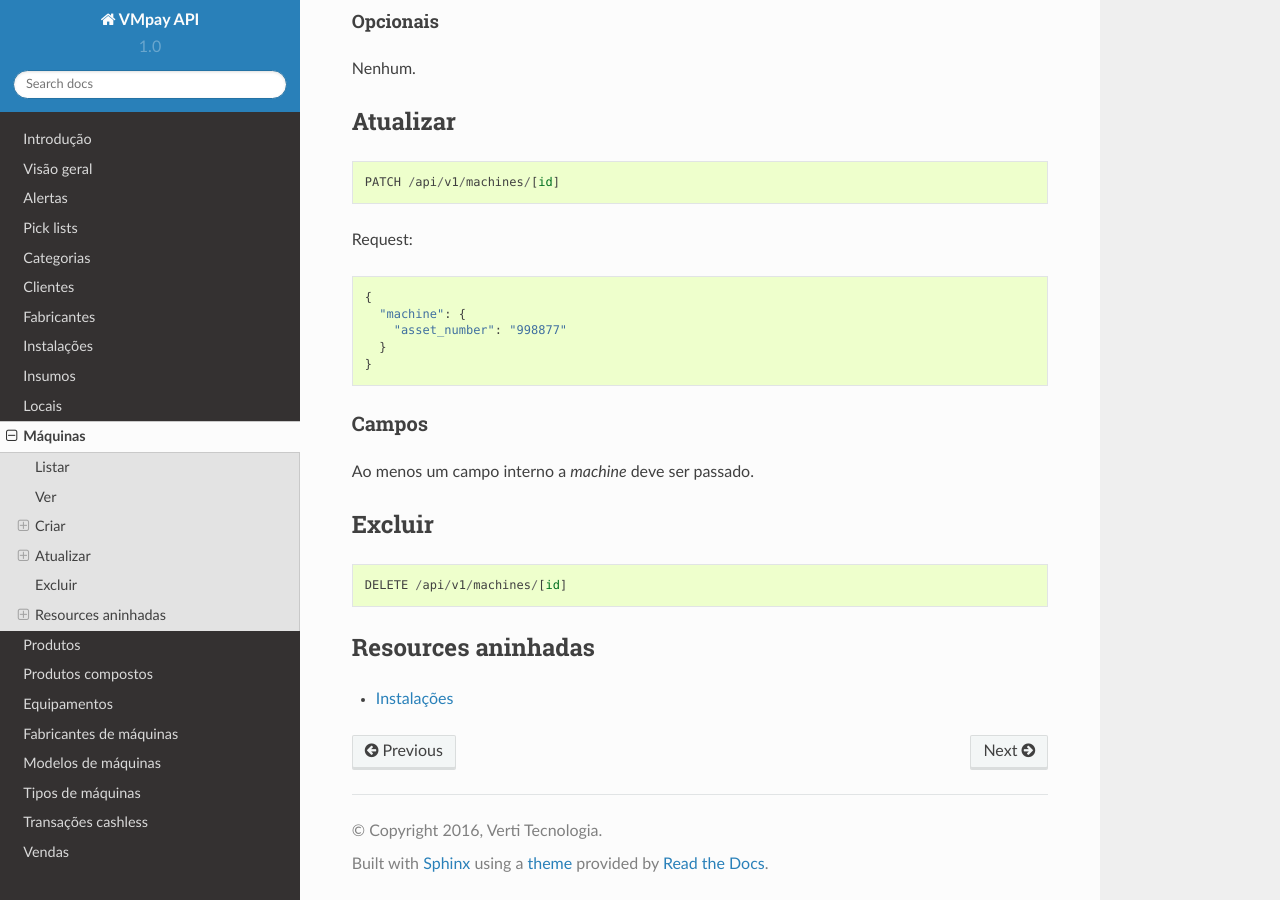
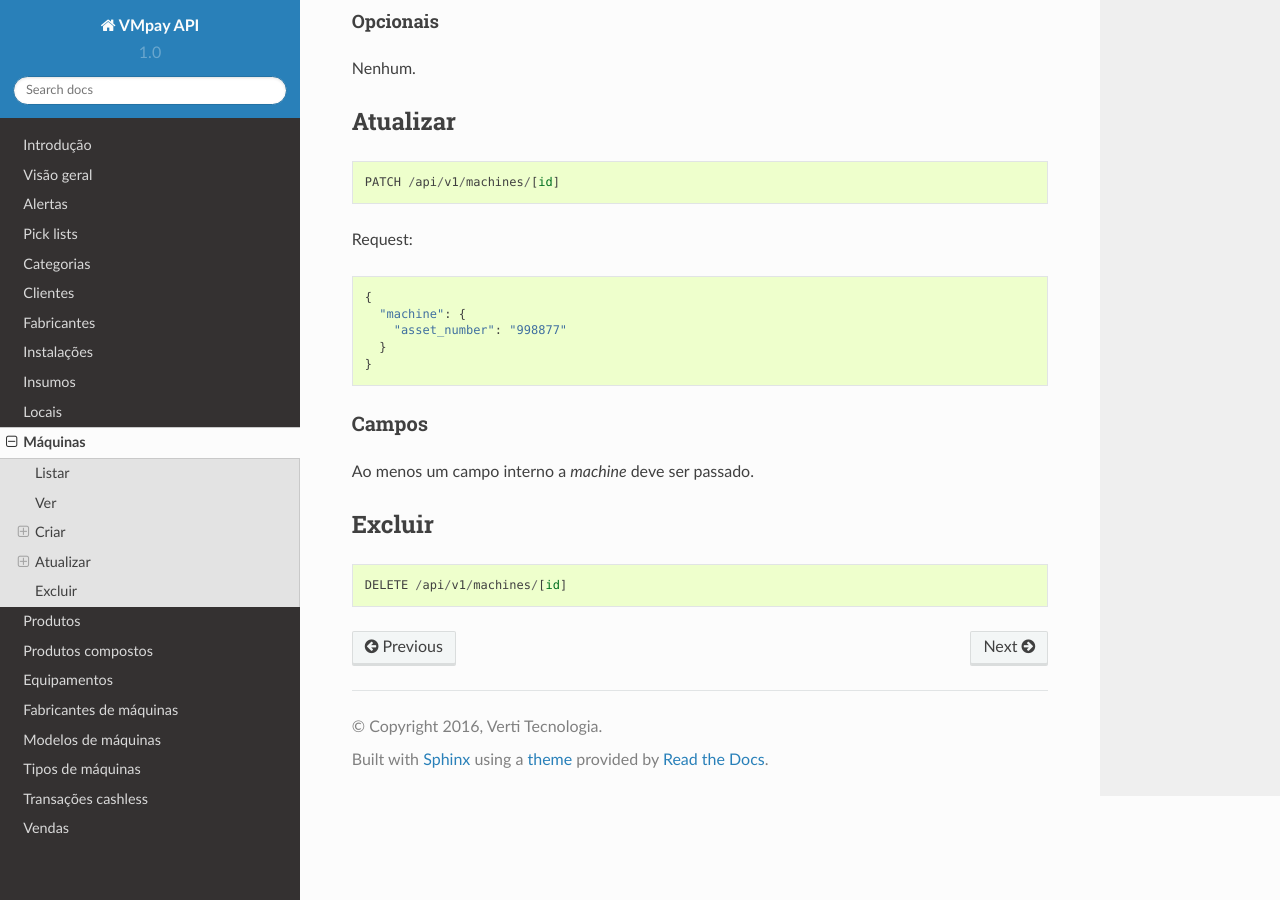
Before and after one commit to rfbezerra/vmpay_api_doc, a Sphinx documentation site: the page built from docs/source/registries/machine.rst, in a window 1280 px wide and 900 px high, scrolled down 912 px. Built offline with Sphinx 7.4.7 and the Read the Docs theme 2.0.0, drawn with Linux system fonts in a browser that asks for light colours; pages that are not in the unit, such as notebooks, are missing from menus.

Commit message:
Remove resource aninhada

```diff
--- a/docs/source/registries/machine.rst
+++ b/docs/source/registries/machine.rst
@@ -74,12 +74,3 @@ Excluir
 ::
 
     DELETE /api/v1/machines/[id]
-
-
-Resources aninhadas
-===================
-
-.. toctree::
-   :maxdepth: 1
-
-   installation
```
